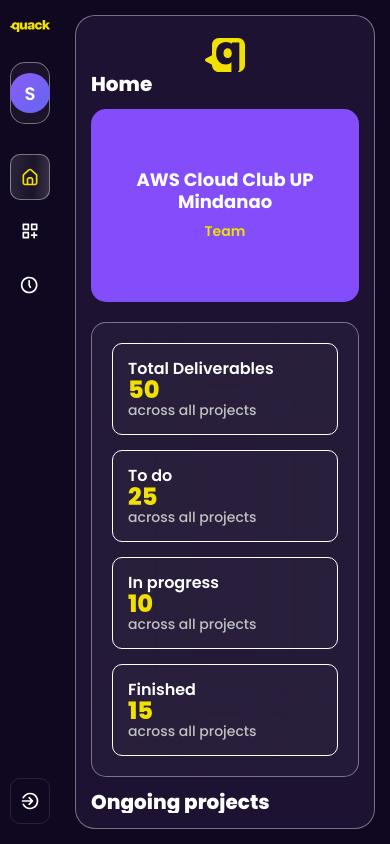
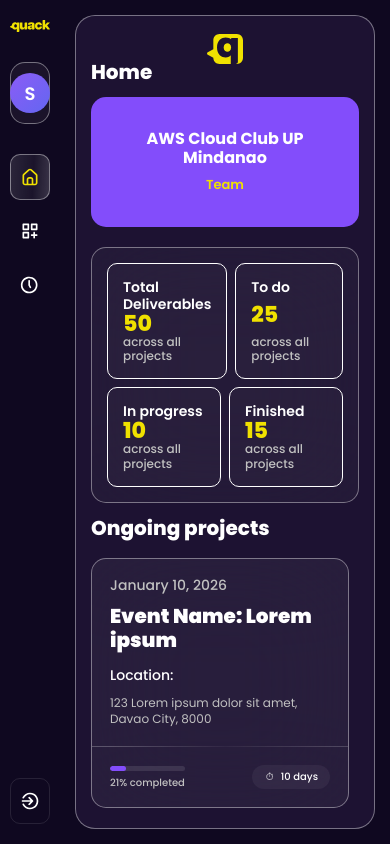
Before and after one commit to feevolinto/Quack, a React (Vite) app in the folder client/: page / in a window 390 px wide. Built offline with nearby package versions, Linux system fonts and the light colour scheme; sample sign-in values are in the browser's storage.

Commit message:
Update Home.css

```diff
--- a/client/src/styles/Home.css
+++ b/client/src/styles/Home.css
@@ -12,7 +12,7 @@
   display: flex;
   width: 100%;
   height: calc(100vh - 60px);
-  max-width: 1200px;
+  max-width: 1400px;
   padding: 30px;
   flex-direction: column;
   justify-content: flex-start;
@@ -32,6 +32,7 @@
   gap: 15px;
   align-self: flex-start;
   width: 100%;
+  flex-shrink: 0;
 }
 
 .home-logo-placeholder {
@@ -65,6 +66,7 @@
   gap: 30px;
   width: 100%;
   flex-wrap: wrap;
+  flex-shrink: 0;
 }
 
 /* Team Card */
@@ -172,6 +174,7 @@
   gap: 20px;
   flex: 1;
   overflow: hidden;
+  min-height: 0;
 }
 
 .ongoing-title {
@@ -237,7 +240,7 @@
   width: 100%;
   display: flex;
   flex-direction: column;
-  gap: 12px;
+  gap: 14px;
 }
 
 .project-date {
@@ -245,7 +248,7 @@
   font-family: 'Poppins', sans-serif;
   font-size: 16px;
   font-weight: 500;
-  line-height: 18px;
+  line-height: 1.2;
   margin: 0;
 }
 
@@ -254,8 +257,9 @@
   font-family: 'Poppins', sans-serif;
   font-size: 24px;
   font-weight: 900;
-  line-height: 28px;
+  line-height: 1.2;
   margin: 0;
+  margin-top: 4px;
 }
 
 .project-location {
@@ -263,8 +267,9 @@
   font-family: 'Poppins', sans-serif;
   font-size: 16px;
   font-weight: 500;
-  line-height: 18px;
+  line-height: 1.3;
   margin: 0;
+  margin-top: 8px;
 }
 
 .project-location-detail {
@@ -272,8 +277,9 @@
   font-family: 'Poppins', sans-serif;
   font-size: 14px;
   font-weight: 400;
-  line-height: 18px;
+  line-height: 1.4;
   margin: 0;
+  margin-top: 2px;
 }
 
 .project-divider {
@@ -286,26 +292,26 @@
     rgba(203, 203, 203, 0.06) 52.11%,
     rgba(255, 255, 255, 0.18) 95.39%
   );
-  margin-top: 8px;
-  margin-bottom: 8px;
+  margin-top: 0px;
+  margin-bottom: 0px;
 }
 
 .project-footer {
   display: flex;
   justify-content: space-between;
   align-items: center;
-  gap: 15px;
+  gap: 20px;
 }
 
 .progress-section {
   display: flex;
   flex-direction: column;
-  gap: 8px;
+  gap: 10px;
   flex: 1;
 }
 
 .progress-bar {
-  width: 94px;
+  width: 100px;
   height: 6px;
   border-radius: 100px;
   background: rgba(255, 255, 255, 0.1);
@@ -324,57 +330,256 @@
   font-family: 'Poppins', sans-serif;
   font-size: 12px;
   font-weight: 500;
+  line-height: 1.2;
 }
 
 .days-left {
   display: flex;
-  padding: 8px 16px;
+  padding: 10px 18px;
   justify-content: center;
   align-items: center;
   gap: 8px;
   background: rgba(255, 255, 255, 0.05);
   border-radius: 20px;
+  flex-shrink: 0;
 }
 
 .days-icon {
-  width: 15px;
-  height: 15px;
+  width: 16px;
+  height: 16px;
   display: flex;
   align-items: center;
   justify-content: center;
-  font-size: 12px;
+  font-size: 13px;
 }
 
 .days-text {
   color: #fff;
   text-align: center;
   font-family: 'Poppins', sans-serif;
-  font-size: 12px;
+  font-size: 13px;
   font-weight: 500;
-  line-height: 12px;
+  line-height: 1.2;
 }
 
 /* Responsive Design */
+/* Extra Large Screens */
+@media (min-width: 1600px) {
+  .home-container {
+    max-width: 1600px;
+  }
+
+  .projects-grid {
+    grid-template-columns: repeat(auto-fill, minmax(400px, 1fr));
+    gap: 35px;
+  }
+
+  .project-card {
+    padding: 35px;
+    min-height: 320px;
+  }
+
+  .project-card-content {
+    gap: 16px;
+  }
+
+  .project-name {
+    font-size: 26px;
+    margin-top: 6px;
+  }
+
+  .project-location {
+    margin-top: 10px;
+  }
+
+  .project-divider {
+    width: calc(100% + 70px);
+    margin-left: -35px;
+    margin-right: -35px;
+    margin-top: 16px;
+    margin-bottom: 16px;
+  }
+
+  .project-footer {
+    gap: 24px;
+  }
+
+  .progress-section {
+    gap: 12px;
+  }
+
+  .progress-bar {
+    width: 110px;
+    height: 7px;
+  }
+
+  .progress-text {
+    font-size: 13px;
+  }
+
+  .days-left {
+    padding: 12px 20px;
+    gap: 10px;
+  }
+
+  .days-icon {
+    width: 18px;
+    height: 18px;
+    font-size: 14px;
+  }
+
+  .days-text {
+    font-size: 14px;
+  }
+}
+
+/* Large Screens */
+@media (max-width: 1400px) {
+  .home-container {
+    max-width: 1200px;
+  }
+}
+
+/* Medium-Large Screens */
 @media (max-width: 1200px) {
   .home-container {
-    padding: 30px;
-    height: calc(100vh - 40px);
+    max-width: 1000px;
+    padding: 25px;
+    height: calc(100vh - 50px);
   }
 
   .summary-container {
     min-width: auto;
     flex-wrap: wrap;
     height: auto;
-    flex-shrink: 0;
+  }
+
+  .projects-grid {
+    grid-template-columns: repeat(auto-fill, minmax(320px, 1fr));
+    gap: 25px;
+  }
+
+  .project-card {
+    padding: 28px;
+    min-height: 290px;
+  }
+
+  .project-card-content {
+    gap: 13px;
+  }
+
+  .project-name {
+    font-size: 23px;
+    margin-top: 4px;
+  }
+
+  .project-location {
+    margin-top: 8px;
+  }
+
+  .project-divider {
+    width: calc(100% + 56px);
+    margin-left: -28px;
+    margin-right: -28px;
+    margin-top: 13px;
+    margin-bottom: 13px;
+  }
+
+  .project-footer {
+    gap: 18px;
+  }
+
+  .progress-section {
+    gap: 9px;
+  }
+
+  .progress-bar {
+    width: 95px;
+  }
+
+  .days-left {
+    padding: 9px 17px;
+  }
+}
+
+/* Medium Screens */
+@media (max-width: 1024px) {
+  .home-container {
+    max-width: 900px;
+    padding: 25px;
+    gap: 25px;
+  }
+
+  .home-top-section {
+    gap: 25px;
+  }
+
+  .summary-container {
+    gap: 12px;
+    padding: 18px;
   }
 
   .projects-grid {
     grid-template-columns: repeat(auto-fill, minmax(300px, 1fr));
+    gap: 22px;
+  }
+
+  .project-card {
+    padding: 26px;
+    min-height: 280px;
+  }
+
+  .project-card-content {
+    gap: 12px;
+  }
+
+  .project-name {
+    font-size: 22px;
+  }
+
+  .project-location {
+    margin-top: 7px;
+  }
+
+  .project-divider {
+    width: calc(100% + 52px);
+    margin-left: -26px;
+    margin-right: -26px;
+    margin-top: 12px;
+    margin-bottom: 12px;
+  }
+
+  .project-footer {
+    gap: 16px;
+  }
+
+  .progress-section {
+    gap: 8px;
+  }
+
+  .progress-bar {
+    width: 90px;
+  }
+
+  .days-left {
+    padding: 8px 16px;
+  }
+
+  .days-icon {
+    width: 15px;
+    height: 15px;
+    font-size: 12px;
+  }
+
+  .days-text {
+    font-size: 12px;
   }
 }
 
+/* Tablets */
 @media (max-width: 768px) {
   .home-container {
+    max-width: 100%;
     padding: 20px;
     gap: 20px;
     height: calc(100vh - 40px);
@@ -383,17 +588,19 @@
   .home-top-section {
     flex-direction: column;
     gap: 20px;
-    flex-shrink: 0;
   }
 
-  .team-card,
+  .team-card {
+    width: 100%;
+    height: auto;
+    min-height: 150px;
+  }
+
   .summary-container {
     width: 100%;
     min-width: auto;
-  }
-
-  .summary-container {
     padding: 20px;
+    height: auto;
   }
 
   .summary-card {
@@ -407,16 +614,173 @@
   }
 
   .project-card {
+    padding: 22px;
+    min-height: 270px;
+  }
+
+  .project-card-content {
+    gap: 11px;
+  }
+
+  .project-date {
+    font-size: 15px;
+  }
+
+  .project-name {
+    font-size: 22px;
+    margin-top: 3px;
+  }
+
+  .project-location {
+    font-size: 15px;
+    margin-top: 7px;
+  }
+
+  .project-location-detail {
+    font-size: 13px;
+  }
+
+  .project-divider {
+    width: calc(100% + 44px);
+    margin-left: -22px;
+    margin-right: -22px;
+    margin-top: 11px;
+    margin-bottom: 11px;
+  }
+
+  .project-footer {
+    gap: 14px;
+  }
+
+  .progress-section {
+    gap: 7px;
+  }
+
+  .progress-bar {
+    width: 85px;
+    height: 5px;
+  }
+
+  .progress-text {
+    font-size: 11px;
+  }
+
+  .days-left {
+    padding: 7px 14px;
+    gap: 7px;
+  }
+
+  .days-icon {
+    width: 14px;
+    height: 14px;
+    font-size: 11px;
+  }
+
+  .days-text {
+    font-size: 11px;
+  }
+}
+
+/* Small Tablets / Large Phones */
+@media (max-width: 640px) {
+  .home-container {
+    padding: 18px;
+    gap: 18px;
+    border-radius: 25px;
+  }
+
+  .home-header {
+    gap: 12px;
+  }
+
+  .home-logo-placeholder {
+    width: 40px;
+    height: 40px;
+  }
+
+  .home-title,
+  .ongoing-title {
+    font-size: 22px;
+  }
+
+  .team-card {
+    padding: 25px;
+  }
+
+  .summary-container {
+    padding: 18px;
+    gap: 10px;
+  }
+
+  .summary-card {
+    padding: 18px;
+  }
+
+  .project-card {
     padding: 20px;
+    min-height: 260px;
+  }
+
+  .project-card-content {
+    gap: 10px;
+  }
+
+  .project-date {
+    font-size: 14px;
+  }
+
+  .project-name {
+    font-size: 21px;
+    margin-top: 2px;
+  }
+
+  .project-location {
+    font-size: 14px;
+    margin-top: 6px;
+  }
+
+  .project-location-detail {
+    font-size: 12px;
+    margin-top: 1px;
   }
 
   .project-divider {
     width: calc(100% + 40px);
     margin-left: -20px;
     margin-right: -20px;
+    margin-top: 10px;
+    margin-bottom: 10px;
+  }
+
+  .project-footer {
+    gap: 12px;
+  }
+
+  .progress-section {
+    gap: 6px;
+  }
+
+  .progress-bar {
+    width: 80px;
+  }
+
+  .days-left {
+    padding: 6px 13px;
+    gap: 6px;
+  }
+
+  .days-icon {
+    width: 13px;
+    height: 13px;
+    font-size: 10px;
+  }
+
+  .days-text {
+    font-size: 11px;
   }
 }
 
+/* Mobile Phones */
 @media (max-width: 480px) {
   .home-container {
     padding: 15px;
@@ -425,31 +789,156 @@
     height: calc(100vh - 30px);
   }
 
+  .home-header {
+    gap: 10px;
+  }
+
+  .home-logo-placeholder {
+    width: 36px;
+    height: 36px;
+  }
+
   .home-title,
   .ongoing-title {
     font-size: 20px;
   }
 
-  .project-name {
-    font-size: 20px;
-    line-height: 24px;
+  .team-card {
+    padding: 20px;
+    min-height: 130px;
   }
 
-  .team-card {
-    padding: 20px;
+  .team-name {
+    font-size: 16px;
+  }
+
+  .team-role {
+    font-size: 13px;
+  }
+
+  .summary-container {
+    padding: 15px;
+    gap: 8px;
   }
 
   .summary-card {
     padding: 15px;
+    min-width: auto;
+  }
+
+  .summary-label {
+    font-size: 14px;
+  }
+
+  .summary-value {
+    font-size: 22px;
+  }
+
+  .summary-subtitle {
+    font-size: 12px;
   }
 
   .project-card {
-    padding: 15px;
+    padding: 18px;
+    min-height: 250px;
+  }
+
+  .project-card-content {
+    gap: 9px;
+  }
+
+  .project-date {
+    font-size: 14px;
+  }
+
+  .project-name {
+    font-size: 20px;
+    line-height: 1.2;
+    margin-top: 2px;
+  }
+
+  .project-location {
+    font-size: 14px;
+    margin-top: 5px;
+  }
+
+  .project-location-detail {
+    font-size: 12px;
+    margin-top: 1px;
   }
 
   .project-divider {
-    width: calc(100% + 30px);
-    margin-left: -15px;
-    margin-right: -15px;
+    width: calc(100% + 36px);
+    margin-left: -18px;
+    margin-right: -18px;
+    margin-top: 9px;
+    margin-bottom: 9px;
+  }
+
+  .projects-grid {
+    gap: 15px;
+  }
+
+  .project-footer {
+    gap: 10px;
+  }
+
+  .progress-section {
+    gap: 6px;
+  }
+
+  .progress-bar {
+    width: 75px;
+    height: 5px;
+  }
+
+  .progress-text {
+    font-size: 10px;
+  }
+
+  .days-left {
+    padding: 6px 12px;
+    gap: 5px;
+  }
+
+  .days-icon {
+    width: 12px;
+    height: 12px;
+    font-size: 10px;
+  }
+
+  .days-text {
+    font-size: 10px;
   }
 }
+
+/* Very Small Phones */
+@media (max-width: 360px) {
+  .home-container {
+    padding: 12px;
+    gap: 12px;
+  }
+
+  .home-title,
+  .ongoing-title {
+    font-size: 18px;
+  }
+
+  .summary-card {
+    padding: 12px;
+  }
+
+  .summary-value {
+    font-size: 20px;
+  }
+
+  .project-card {
+    padding: 12px;
+  }
+
+  .project-divider {
+    width: calc(100% + 24px);
+    margin-left: -12px;
+    margin-right: -12px;
+  }
+}
```
